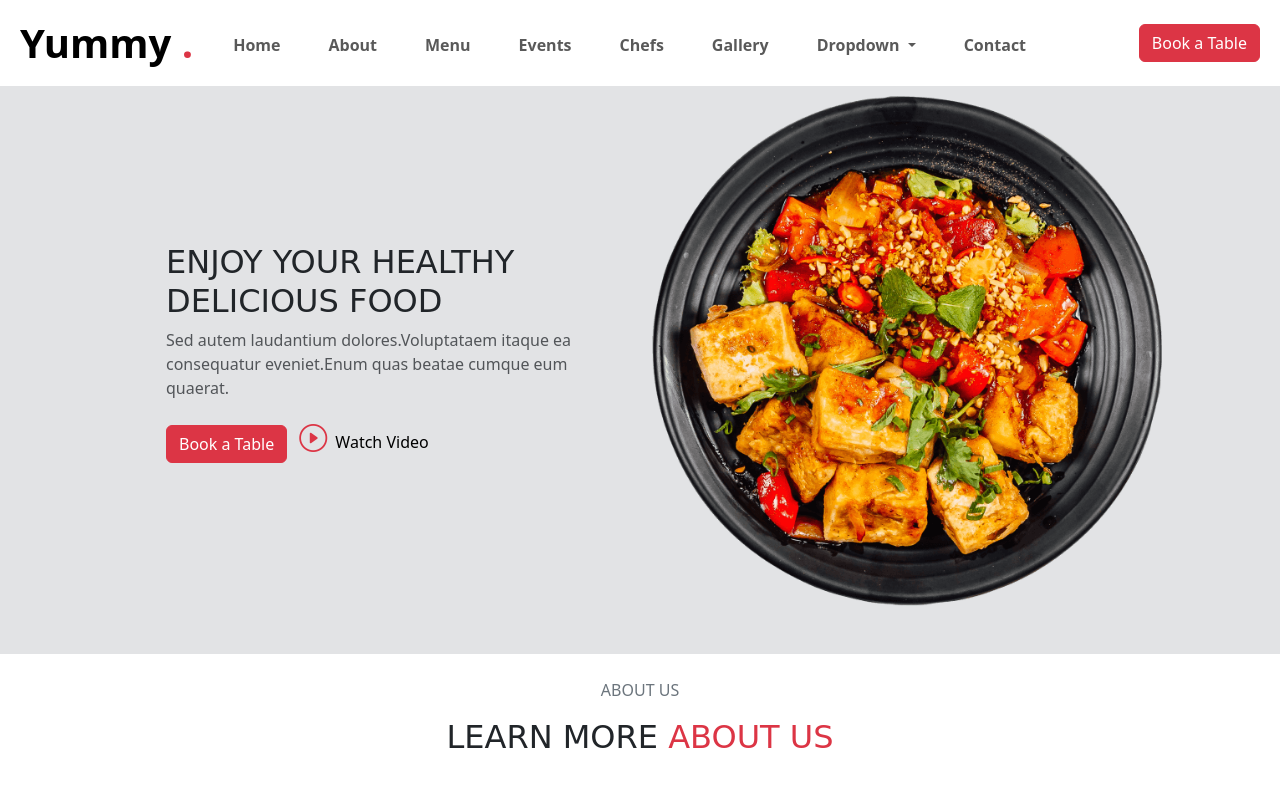
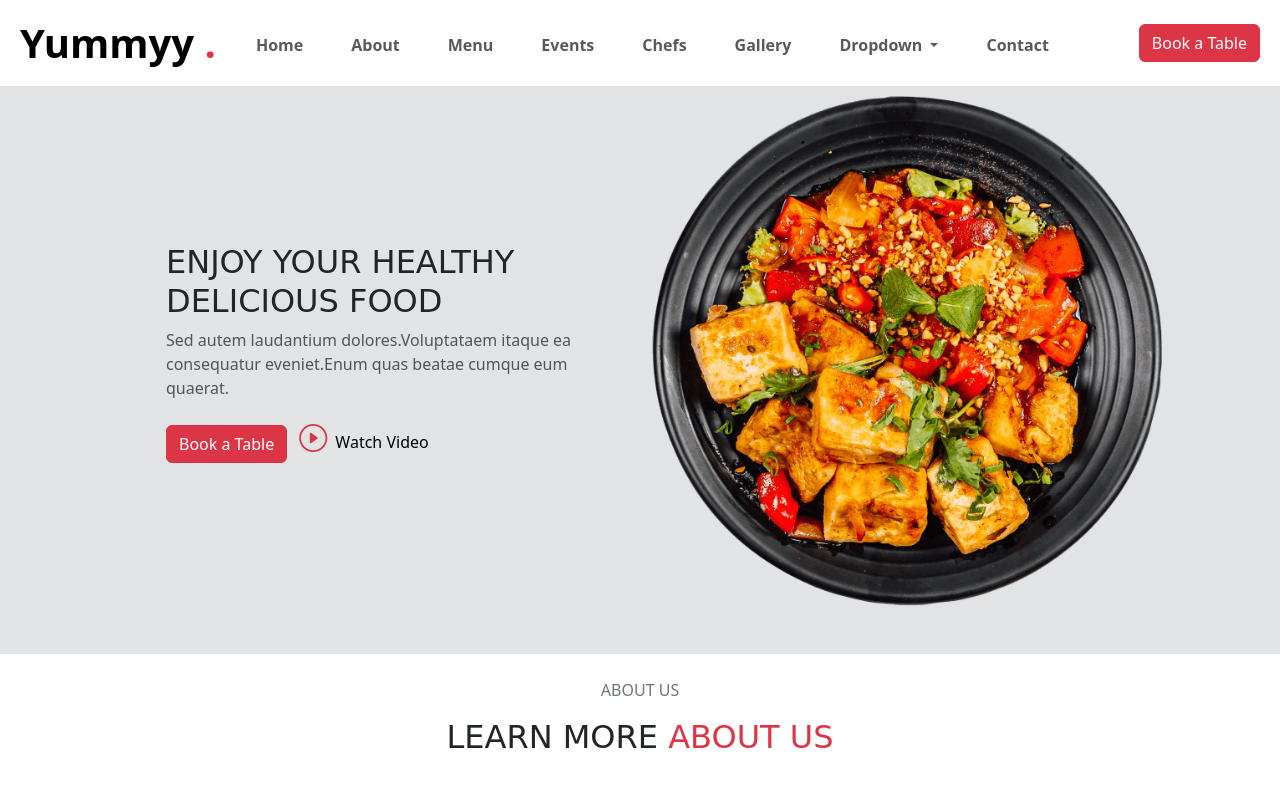
Before and after one commit to nandinireddy14/BootstrapFoodWebsite, a website: page index.html in a window 1280 px wide. Shown: the top 785 px of the page. Drawn offline with nearby package versions, Linux system fonts and the light colour scheme.

Commit message:
Yummyy from test02

```diff
--- a/index.html
+++ b/index.html
@@ -16,7 +16,7 @@
   <nav class="navbar bg-white navbar-expand-lg p-2 fixed-top">
 
     <div class="container-fluid">
-      <a class="navbar-brand fs-1 fw-bold" href="#">Yummy <span class="text-danger fs-1 fw-bold">.</span></a>
+      <a class="navbar-brand fs-1 fw-bold" href="#">Yummyy <span class="text-danger fs-1 fw-bold">.</span></a>
       <form class="d-flex d-block d-lg-none" role="search">
         <button class="btn btn-danger" type="submit">Book a Table</button>
       </form>
```
